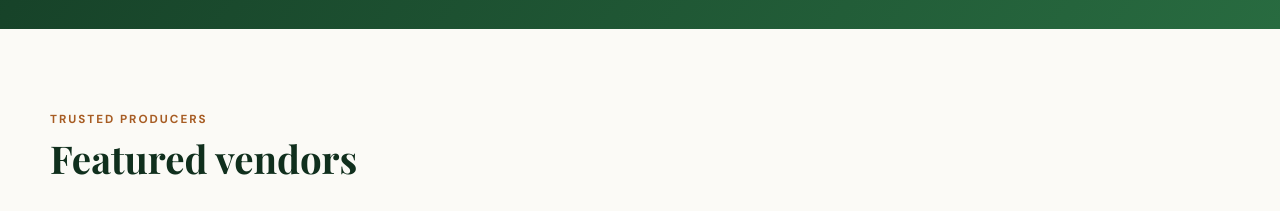
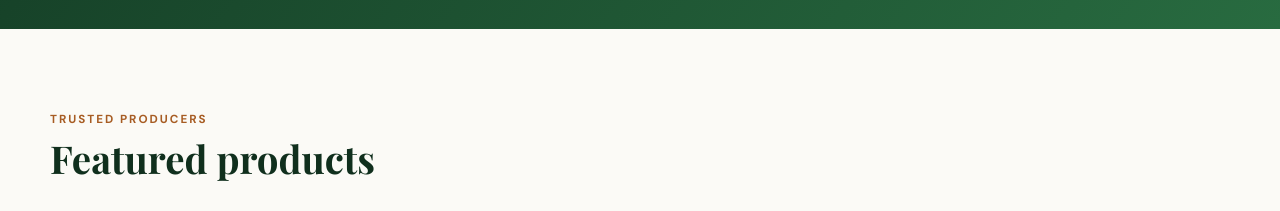
Before and after one commit to gauravvaidyakar/vishwaneed_marketplace, a React (Vite) app in the folder apps/customer-web/: page / in a window 1280 px wide. Shown: the part 3020-3231 px from the top of the page. Built offline with nearby package versions, Linux system fonts and the light colour scheme; no server answers; a web font is replaced by a local one.

Commit message:
viswaneed_marktplace

```diff
--- a/apps/customer-web/src/pages/HomePage.tsx
+++ b/apps/customer-web/src/pages/HomePage.tsx
@@ -57,7 +57,7 @@ export function HomePage() {
       <section className="promo-section"><div className="shell promo-grid"><div><span className="eyebrow eyebrow--light">Millet goodness</span><h2>Everyday staples, grown with care.</h2><p>Build a better pantry with unpolished grains, stone-ground flours and mindful snacks.</p><Link className="button button--light" to="/products?category=millets">Explore millets <ArrowRight size={18} /></Link></div><div className="promo-stat"><strong>GST-inclusive</strong><span>Product prices are shown clearly, without adding tax twice.</span></div></div></section>
 
       <section className="section shell" aria-labelledby="vendors-heading">
-        <div className="section-heading"><div><span className="eyebrow">Trusted producers</span><h2 id="vendors-heading">Featured vendors</h2></div></div>
+        <div className="section-heading"><div><span className="eyebrow">Trusted producers</span><h2 id="vendors-heading">Featured products</h2></div></div>
         {(featured.isLoading || bestSellers.isLoading) && <LoadingState label="Loading approved vendors" />}
         {(featured.isError || bestSellers.isError) && <ErrorState message="Approved vendors are unavailable." onRetry={() => { void featured.refetch(); void bestSellers.refetch(); }} />}
         {featuredVendors.length > 0 && <div className="vendor-grid">{featuredVendors.map((vendor) => <article className="vendor-card" key={vendor.id}><div className="vendor-avatar">{vendor.name.charAt(0)}</div><div><h3>{vendor.name}</h3><p>{vendor.location}</p><span>{vendor.productCount} approved {vendor.productCount === 1 ? 'product' : 'products'}</span></div></article>)}</div>}
```
